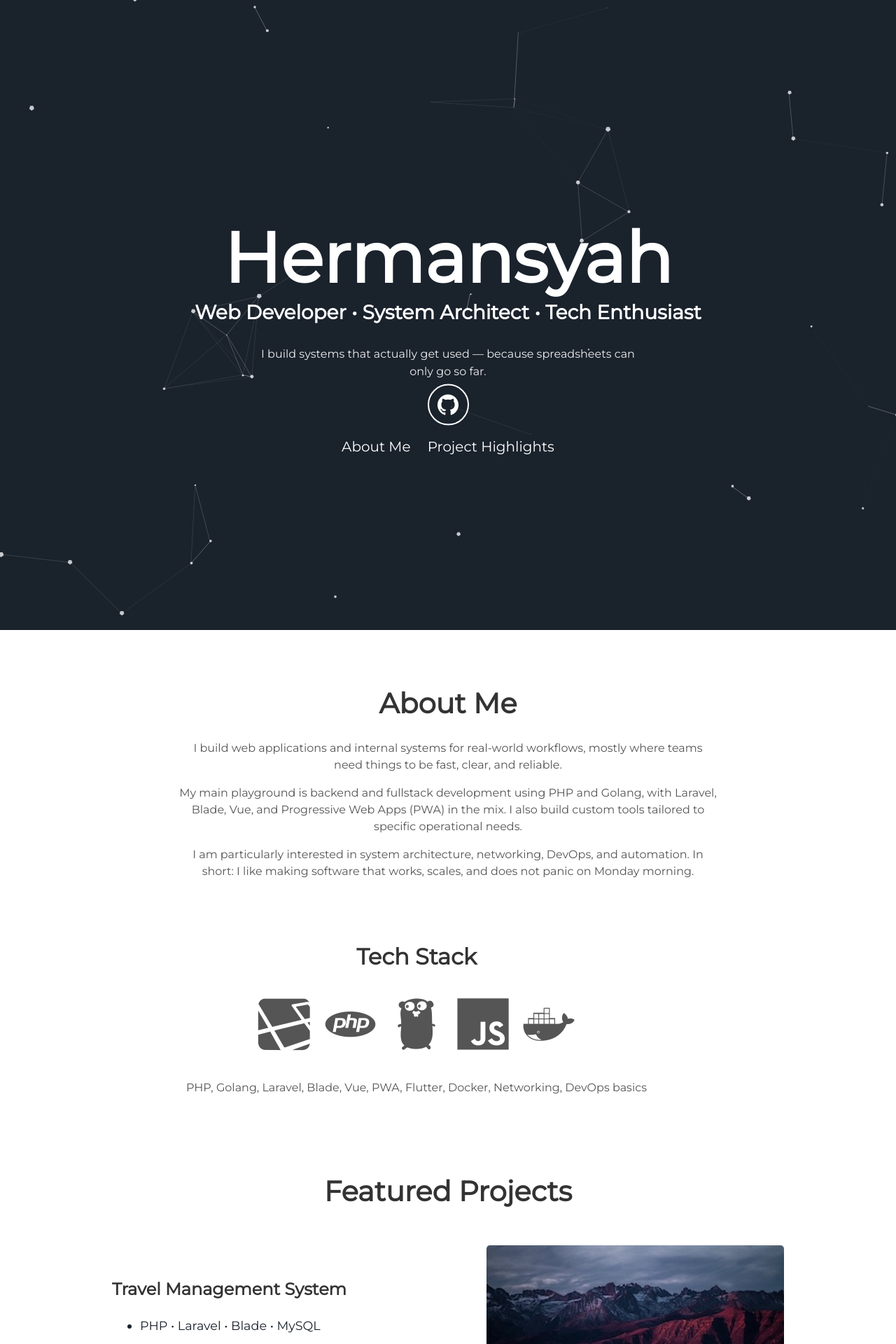
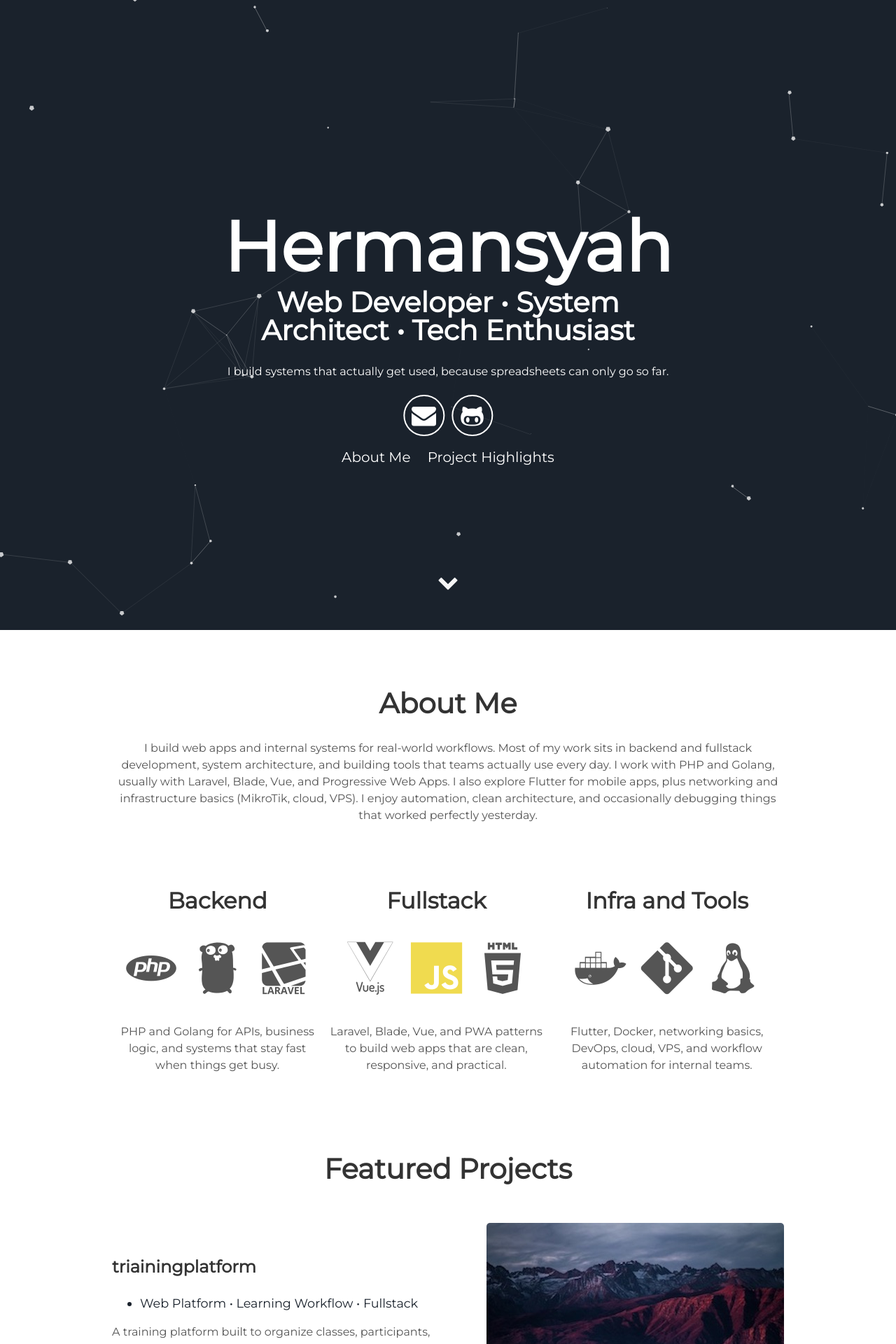
Before and after one commit to hermanspace/hermanspace.github.io, a Jekyll site: the page built from index.html, in a window 1280 px wide. Shown: the top 1920 px of the page at 70% size. Built offline with Jekyll 4.4.1, drawn with Linux system fonts in a browser that asks for light colours; some of the changed text lies outside the part shown.

Commit message:
Revise project showcase and personal details; update project descriptions, add new projects, and enhance site configuration for improved clarity and user engagement.

```diff
--- a/_config.yml
+++ b/_config.yml
@@ -1,34 +1,20 @@
 # Site settings
 title: Hermansyah Portfolio
-description: I build systems that actually get used (and occasionally debug the ones that worked yesterday).
-baseurl: ""
-url: "https://hermanspace.github.io"
+description: Web Developer building useful systems for real workflows.
+# baseurl: "/particle" # the subpath of your site, e.g. /blog
+# url: "localhost:3000" # the base hostname & protocol for your site e.g. http://willianjusten.com.br
 
 # User settings
 username: Hermansyah
+user_description: I build web apps and internal systems for real-world workflows. Most of my work sits in backend and fullstack development, system architecture, and building tools that teams actually use every day. I work with PHP and Golang, usually with Laravel, Blade, Vue, and Progressive Web Apps. I also explore Flutter for mobile apps, plus networking and infrastructure basics (MikroTik, cloud, VPS). I enjoy automation, clean architecture, and occasionally debugging things that worked perfectly yesterday.
 user_title: Web Developer • System Architect • Tech Enthusiast
+email: hermansyah_@live.com
+twitter_username:
+github_username: hermanspace
+gplus_username:
 
-user_description: >
-  I build web apps and internal systems for real workflows, not demo screenshots.
-  Most of my work is about turning messy processes into tools people actually enjoy using.
-
-  I work mostly with PHP and Golang, using Laravel, Blade, Vue, and Progressive Web Apps.
-  I also build custom systems and automation for teams who are done wrestling with spreadsheets.
-
-  Also interested in networking, DevOps, and infrastructure basics (MikroTik, VPS, cloud),
-  because sometimes the issue is not the app, it is the server having a dramatic day.
-
-email: hello@yourdomain.dev
-github_username: your_github_username
-twitter_username: ""
-gplus_username: ""
-
-# Google Analytics (optional)
+# Google-analytics
 google-analytics:
   id: ""
 
-# Build settings
-exclude:
-  - package.json
-  - src
-  - node_modules
+exclude: ['package.json', 'src' , 'node_modules']
--- a/_includes/about.html
+++ b/_includes/about.html
@@ -1,20 +1,27 @@
-<section id="about">
-  <div class="user-details">
-    <h1>About Me</h1>
-    <p>I build web applications and internal systems for real-world workflows, mostly where teams need things to be fast, clear, and reliable.</p>
-    <p>My main playground is backend and fullstack development using PHP and Golang, with Laravel, Blade, Vue, and Progressive Web Apps (PWA) in the mix. I also build custom tools tailored to specific operational needs.</p>
-    <p>I am particularly interested in system architecture, networking, DevOps, and automation. In short: I like making software that works, scales, and does not panic on Monday morning.</p>
-  </div>
-
+ <div class="user-details">
+  <h1> About Me </h1>
+  <p> {{site.user_description}} </p>
+</div>
   <div class="user">
     <div class="tech">
-      <h2>Tech Stack</h2>
-      <i class="devicon-laravel-plain"></i>
+      <h2>Backend</h2>
       <i class="devicon-php-plain"></i>
       <i class="devicon-go-plain"></i>
-      <i class="devicon-javascript-plain"></i>
+      <i class="devicon-laravel-plain-wordmark"></i>
+      <p>PHP and Golang for APIs, business logic, and systems that stay fast when things get busy.</p>
+    </div>
+    <div class="tech">
+      <h2>Fullstack</h2>
+      <i class="devicon-vuejs-plain-wordmark"></i>
+      <i class="devicon-javascript-plain colored"></i>
+      <i class="devicon-html5-plain-wordmark"></i>
+      <p>Laravel, Blade, Vue, and PWA patterns to build web apps that are clean, responsive, and practical.</p>
+    </div>
+    <div class="tech">
+      <h2>Infra and Tools</h2>
       <i class="devicon-docker-plain"></i>
-      <p>PHP, Golang, Laravel, Blade, Vue, PWA, Flutter, Docker, Networking, DevOps basics</p>
+      <i class="devicon-git-plain"></i>
+      <i class="devicon-linux-plain"></i>
+      <p>Flutter, Docker, networking basics, DevOps, cloud, VPS, and workflow automation for internal teams.</p>
     </div>
-  </div>
-</section>
+</div>
--- a/_includes/footer.html
+++ b/_includes/footer.html
@@ -1,10 +1,9 @@
 <footer class="footer">
-    <p>&copy; {{site.username}} — Built with coffee, curiosity, and Jekyll.</p>
+    <p>&copy; {{site.username}}</p>
     <p>Feel free to reach out if you want to build something or just talk tech.</p>
     <p>
-      <a href="https://github.com/your_github_username" target="_blank" rel="noopener noreferrer">GitHub</a>
-      ·
-      <a href="mailto:hello@yourdomain.dev">hello@yourdomain.dev</a>
+      <a href="https://github.com/{{site.github_username}}" target="_blank">GitHub</a> •
+      <a href="mailto:{{site.email}}">{{site.email}}</a>
     </p>
 </footer>
 <script src="//cdn.jsdelivr.net/particles.js/2.0.0/particles.min.js"></script>
--- a/_includes/header.html
+++ b/_includes/header.html
@@ -1,49 +1,18 @@
-<style>
-  .header {
-    width: min(92%, 760px);
-    padding: 0 12px;
-  }
-
-  .header .site-description {
-    font-size: 18px;
-    line-height: 1.35;
-  }
-
-  .header-tagline {
-    margin: 14px auto 0;
-    max-width: 560px;
-    font-size: 16px;
-    line-height: 1.6;
-    color: rgba(255, 255, 255, 0.92);
-  }
-
-  @media only screen and (min-width: 550px) {
-    .header .site-description {
-      font-size: 28px;
-    }
-  }
-</style>
-<header id="particles-js">
+<div id="particles-js">
   <div class="header">
       <h1>
-      <span class="site-title">Hermansyah</span>
-      <span class="site-description">
-        Web Developer • System Architect • Tech Enthusiast
-      </span>
+        <span class="site-title">{{site.username}}</span>
+        <span class="site-description">{{site.user_title}}</span>
       </h1>
-    <p class="header-tagline">
-      I build systems that actually get used — because spreadsheets can only go so far.
-    </p>
-
+      <p class="header-tagline">I build systems that actually get used, because spreadsheets can only go so far.</p>
       <div class="header-icons">
-      <a aria-label="GitHub" href="https://github.com/your_github_username">
-        <i class="icon fa fa-github"></i>
-      </a>
+        <a aria-label="Send email" href="mailto:{{site.email}}"><i class="icon fa fa-envelope"></i></a>
+        <a aria-label="My Github" target="_blank" href="https://github.com/{{site.github_username}}"><i class="icon fa fa-github-alt" aria-hidden="true"></i></a>
       </div>
-
       <div class="header-links">
         <a class="link" href="#about" data-scroll>About Me</a>
         <a class="link" href="#projects" data-scroll>Project Highlights</a>
       </div>
   </div>
-</header>
+  <a class="down" href="#about" data-scroll><i class="icon fa fa-chevron-down" aria-hidden="true"></i></a>
+</div>
--- a/_includes/projects.html
+++ b/_includes/projects.html
@@ -1,17 +1,17 @@
 <div class="user-details">
-  <h1>Featured Projects</h1>
+  <h1> Featured Projects </h1>
 </div>
 <div class="user-projects">
   <div class="images-right">
     <img alt="mountains" src="{{ "/assets/img/mountains.jpg" | prepend: site.baseurl }}" />
   </div>
   <div class="contents">
-    <h3>Travel Management System</h3>
+    <h3>triainingplatform</h3>
     <ul>
-      <li>PHP • Laravel • Blade • MySQL</li>
+      <li>Web Platform • Learning Workflow • Fullstack</li>
     </ul>
-    <p>A system for handling official travel requests, approvals, and reporting in one place. It solves the classic "where is this document now?" problem and replaces long manual admin loops with a trackable workflow.</p>
-    <a class="project-link" href="#">Preview soon</a>
+    <p>A training platform built to organize classes, participants, and learning progress in one place. It solves scattered training data and helps teams run programs without endless spreadsheet juggling.</p>
+    <a class="project-link" href="https://github.com/hermanspace/triainingplatform" target="_blank">View repository</a>
   </div>
 </div>
 <div class="user-projects">
@@ -19,37 +19,128 @@
     <img alt="mountains" src="{{ "/assets/img/skate.jpg" | prepend: site.baseurl }}" />
   </div>
   <div class="contents-right">
-    <h3>PWA Travel Planner</h3>
+    <h3>hstrip</h3>
     <ul>
-      <li>Golang API • Vue • PWA</li>
+      <li>Trip Workflow • Web App • Internal Tooling</li>
     </ul>
-    <p>A progressive web app for planning trips with offline-ready access to schedules, checklists, and key travel data. Built to keep things useful even when the internet decides to take a break.</p>
-    <a class="project-link" href="#">Preview soon</a>
+    <p>A trip and itinerary management app for handling planning, assignment, and execution flow. It reduces back-and-forth coordination and keeps trip documents easier to track.</p>
+    <a class="project-link" href="https://github.com/hermanspace/hstrip" target="_blank">View repository</a>
   </div>
 </div>
 <div class="user-projects">
   <div class="images-right">
-    <img alt="admin dashboard" src="{{ "/assets/img/mountains.jpg" | prepend: site.baseurl }}" />
+    <img alt="dashboard" src="{{ "/assets/img/mountains.jpg" | prepend: site.baseurl }}" />
   </div>
   <div class="contents">
-    <h3>Internal Admin Dashboard</h3>
+    <h3>PD System 2026</h3>
     <ul>
-      <li>Laravel • Blade • Vue • REST API</li>
+      <li>Laravel • Blade • PHP • Role Permission • PDF Export</li>
     </ul>
-    <p>An internal dashboard to monitor operations, user requests, and team performance in real time. It helps teams make quicker decisions without jumping between ten tabs and three chat threads.</p>
-    <a class="project-link" href="#">Preview soon</a>
+    <p>An official-travel document system covering Nota Dinas, SPT, SPPD, receipts, and trip reports. It solves manual document flow with structured approval, master data management, and role-based access.</p>
+    <a class="project-link" href="https://github.com/trustidn/pdsystem2026" target="_blank">View repository</a>
   </div>
 </div>
 <div class="user-projects">
   <div class="images-left">
-    <img alt="workflow system" src="{{ "/assets/img/skate.jpg" | prepend: site.baseurl }}" />
+    <img alt="workflow app" src="{{ "/assets/img/skate.jpg" | prepend: site.baseurl }}" />
   </div>
   <div class="contents-right">
-    <h3>Custom Workflow System</h3>
+    <h3>hsgomart</h3>
     <ul>
-      <li>PHP • Golang • Queue Workers • VPS</li>
+      <li>Go • Vue • JavaScript • Docker</li>
     </ul>
-    <p>A customizable workflow platform for approvals, document flow, and process automation. Built for teams with unique business rules that do not fit inside generic SaaS tools.</p>
-    <a class="project-link" href="#">Preview soon</a>
+    <p>A fullstack commerce platform with Go backend and Vue frontend. It solves product and transaction management in one integrated app, ready for API-first and container-based deployment.</p>
+    <a class="project-link" href="https://github.com/trustidn/hsgomart" target="_blank">View repository</a>
   </div>
 </div>
+<div class="user-projects">
+  <div class="images-right">
+    <img alt="budget analytics" src="{{ "/assets/img/mountains.jpg" | prepend: site.baseurl }}" />
+  </div>
+  <div class="contents">
+    <h3>APBD Analysis 2026</h3>
+    <ul>
+      <li>Laravel 11 • PostgreSQL • Redis • Docker • Tailwind</li>
+    </ul>
+    <p>A regional budget analytics platform with a Docker-first setup for dev and production. It helps teams analyze APBD data faster, with cleaner reporting and easier deployment pipelines.</p>
+    <a class="project-link" href="https://github.com/trustidn/apbdanalysis2026" target="_blank">View repository</a>
+  </div>
+</div>
+<div class="user-projects">
+  <div class="images-left">
+    <img alt="job portal" src="{{ "/assets/img/skate.jpg" | prepend: site.baseurl }}" />
+  </div>
+  <div class="contents-right">
+    <h3>AdoJobs.id</h3>
+    <ul>
+      <li>Laravel 12 • FrankenPHP • MariaDB • Redis • Docker</li>
+    </ul>
+    <p>A modern local job portal connecting job seekers, employers, and admin workflows. It solves fragmented hiring operations with role-based features, application tracking, and production-ready deployment setup.</p>
+    <a class="project-link" href="https://github.com/trustidn/adojobs.id" target="_blank">View repository</a>
+  </div>
+</div>
+<div class="user-projects">
+  <div class="images-right">
+    <img alt="financial system" src="{{ "/assets/img/mountains.jpg" | prepend: site.baseurl }}" />
+  </div>
+  <div class="contents">
+    <h3>SIPKUD</h3>
+    <ul>
+      <li>Public Finance • Internal Workflow • Web Application</li>
+    </ul>
+    <p>An internal finance workflow platform for handling structured budgeting and administrative processes. It helps reduce manual validation loops and keeps financial records easier to audit.</p>
+    <a class="project-link" href="https://github.com/trustidn/SIPKUD" target="_blank">View repository</a>
+  </div>
+</div>
+<div class="user-projects">
+  <div class="images-left">
+    <img alt="smart admin" src="{{ "/assets/img/skate.jpg" | prepend: site.baseurl }}" />
+  </div>
+  <div class="contents-right">
+    <h3>HSMart</h3>
+    <ul>
+      <li>Laravel • Blade • PHP</li>
+    </ul>
+    <p>A Laravel-based internal system focused on admin efficiency and clean operational flow. Built to centralize daily tasks so teams spend less time context-switching and more time shipping work.</p>
+    <a class="project-link" href="https://github.com/trustidn/HSMart" target="_blank">View repository</a>
+  </div>
+</div>
+<div class="user-projects">
+  <div class="images-right">
+    <img alt="tax system" src="{{ "/assets/img/mountains.jpg" | prepend: site.baseurl }}" />
+  </div>
+  <div class="contents">
+    <h3>taxproject</h3>
+    <ul>
+      <li>Laravel • Blade • PHP • Tax Workflow</li>
+    </ul>
+    <p>A tax workflow application for managing calculation, reporting, and administrative processing in one system. It helps replace repetitive manual tax operations with a more predictable flow.</p>
+    <a class="project-link" href="https://github.com/trustidn/taxproject" target="_blank">View repository</a>
+  </div>
+</div>
+<div class="user-projects">
+  <div class="images-left">
+    <img alt="pharma system" src="{{ "/assets/img/skate.jpg" | prepend: site.baseurl }}" />
+  </div>
+  <div class="contents-right">
+    <h3>PharmaOS</h3>
+    <ul>
+      <li>Laravel • Blade • PHP • Healthcare Workflow</li>
+    </ul>
+    <p>A healthcare-oriented operational system designed to organize pharmacy-related business processes. It improves data consistency and simplifies day-to-day operational tracking.</p>
+    <a class="project-link" href="https://github.com/trustidn/PharmaOS" target="_blank">View repository</a>
+  </div>
+</div>
+<div class="user-projects">
+  <div class="images-right">
+    <img alt="cafe system" src="{{ "/assets/img/mountains.jpg" | prepend: site.baseurl }}" />
+  </div>
+  <div class="contents">
+    <h3>HSCaffeSystem</h3>
+    <ul>
+      <li>Laravel • Blade • PHP • POS Workflow</li>
+    </ul>
+    <p>A cafe management system for handling menu, order, and operational admin flow. It helps small teams run daily transactions and reporting without relying on disconnected tools.</p>
+    <a class="project-link" href="https://github.com/trustidn/HSCaffeSystem" target="_blank">View repository</a>
+  </div>
+</div>
--- a/index.html
+++ b/index.html
@@ -1,5 +1,5 @@
 ---
 layout: default
-title: Hermansyah | Web Developer
+title: Hermansyah | Portfolio
 description: Personal portfolio of Hermansyah - Web Developer, System Architect, and Tech Enthusiast.
 ---
```
Lines whose indentation alone changed are shown as unchanged.
